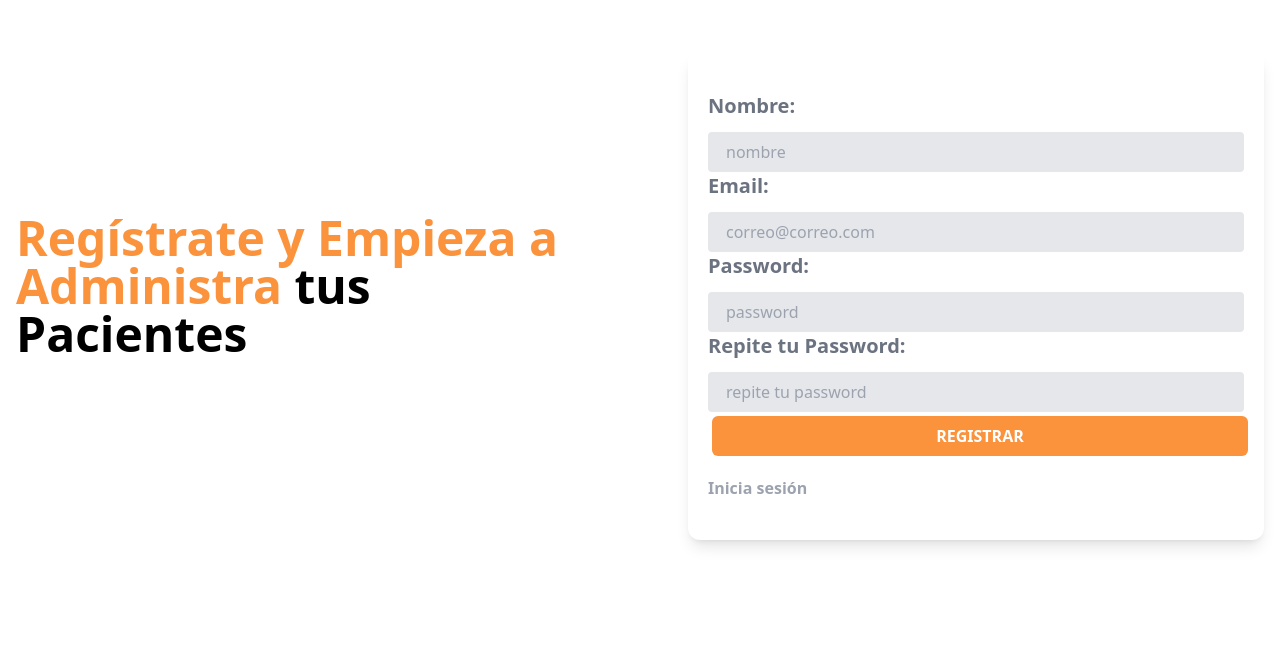
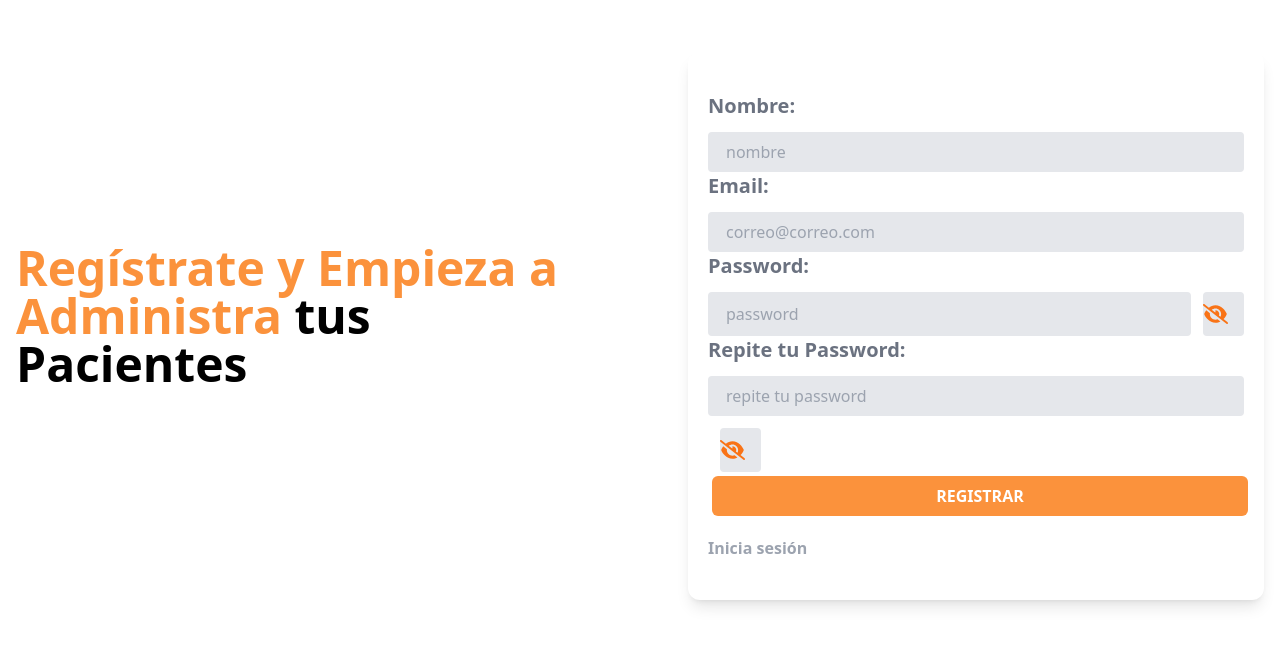
Before and after one commit to mauroociappinaph/FullStackMern, a React (Vite) app in the folder frontend/: page /registrar in a window 1280 px wide. Shown: the top 646 px of the page. Built offline with nearby package versions, Linux system fonts and the light colour scheme.

Commit message:
Componente Toggle

```diff
--- /dev/null
+++ b/frontend/src/components/togglePasswordButton.jsx
@@ -0,0 +1,24 @@
+import { useState } from "react";
+import { FontAwesomeIcon } from "@fortawesome/react-fontawesome";
+import { faEye, faEyeSlash } from "@fortawesome/free-solid-svg-icons";
+
+const TogglePasswordButton = ({ onToggle }) => {
+  const [isPasswordVisible, setIsPasswordVisible] = useState(false);
+
+  const handleToggleClick = () => {
+    setIsPasswordVisible(!isPasswordVisible);
+    onToggle && onToggle(!isPasswordVisible);
+  };
+
+  return (
+    <button
+      type="button"
+      onClick={handleToggleClick}
+      className="password-toggle-button py-2 mt-3 ml-3 text-center text-orange-500 font-bold text-xl md:text-left mb-1 md:mb-0 pr-4 bg-gray-200 rounded focus:outline-none focus:bg-white focus:border-orange-500"
+    >
+      <FontAwesomeIcon icon={isPasswordVisible ? faEye : faEyeSlash} />
+    </button>
+  );
+};
+
+export default TogglePasswordButton;
--- a/frontend/src/paginas/RegistrarCuenta.jsx
+++ b/frontend/src/paginas/RegistrarCuenta.jsx
@@ -1,12 +1,13 @@
 import { useState } from "react";
 import { Link } from "react-router-dom";
 import Alerta from "../components/alerta";
+import TogglePasswordButton from "../components/togglePasswordButton";
 function Registrar() {
   const [nombre, setNombre] = useState("");
   const [email, setEmail] = useState("");
   const [password, setPassword] = useState("");
   const [repetirPassword, setRepetirPassword] = useState("");
-
+  const [isPasswordVisible, setIsPasswordVisible] = useState(false);
   const [alerta, setAlerta] = useState({});
 
   const handleSubmit = (e) => {
@@ -39,7 +40,9 @@ function Registrar() {
     //!Crear el usuario en la API
   };
 
-
+  const handlePasswordToggle = () => {
+    setIsPasswordVisible(!isPasswordVisible);
+  };
 
   const { msg } = alerta;
   return (
@@ -83,14 +86,17 @@ function Registrar() {
             <label className="block text-gray-500 font-bold text-xl md:text-left mb-1 md:mb-0 pr-4">
               Password:
             </label>
+            <div className="flex ">
               <input
                 className="bg-gray-200 appearance-none border-2 border-gray-200 mt-3 rounded w-full py-2 px-4 text-gray-700 leading-tight focus:outline-none focus:bg-white focus:border-orange-500"
                 id="grid-first-name"
-              type="password"
+                type={isPasswordVisible ? "text" : "password"}
                 placeholder="password"
                 value={password}
                 onChange={(e) => setPassword(e.target.value)}
               />
+              <TogglePasswordButton onToggle={handlePasswordToggle}  />
+            </div>
           </div>
           <div>
             <label className="block text-gray-500 font-bold text-xl md:text-left mb-1 md:mb-0 pr-4">
@@ -99,11 +105,12 @@ function Registrar() {
             <input
               className="bg-gray-200 appearance-none border-2 border-gray-200 mt-3 rounded w-full py-2 px-4 text-gray-700 leading-tight focus:outline-none focus:bg-white focus:border-orange-500"
               id="grid-first-name"
-              type="password"
+              type={isPasswordVisible ? "text" : "password"}
               placeholder="repite tu password"
               value={repetirPassword}
               onChange={(e) => setRepetirPassword(e.target.value)}
             />
+            <TogglePasswordButton onToggle={handlePasswordToggle} />
           </div>
           <input
             type="submit"
```
Lines whose indentation alone changed are shown as unchanged.
